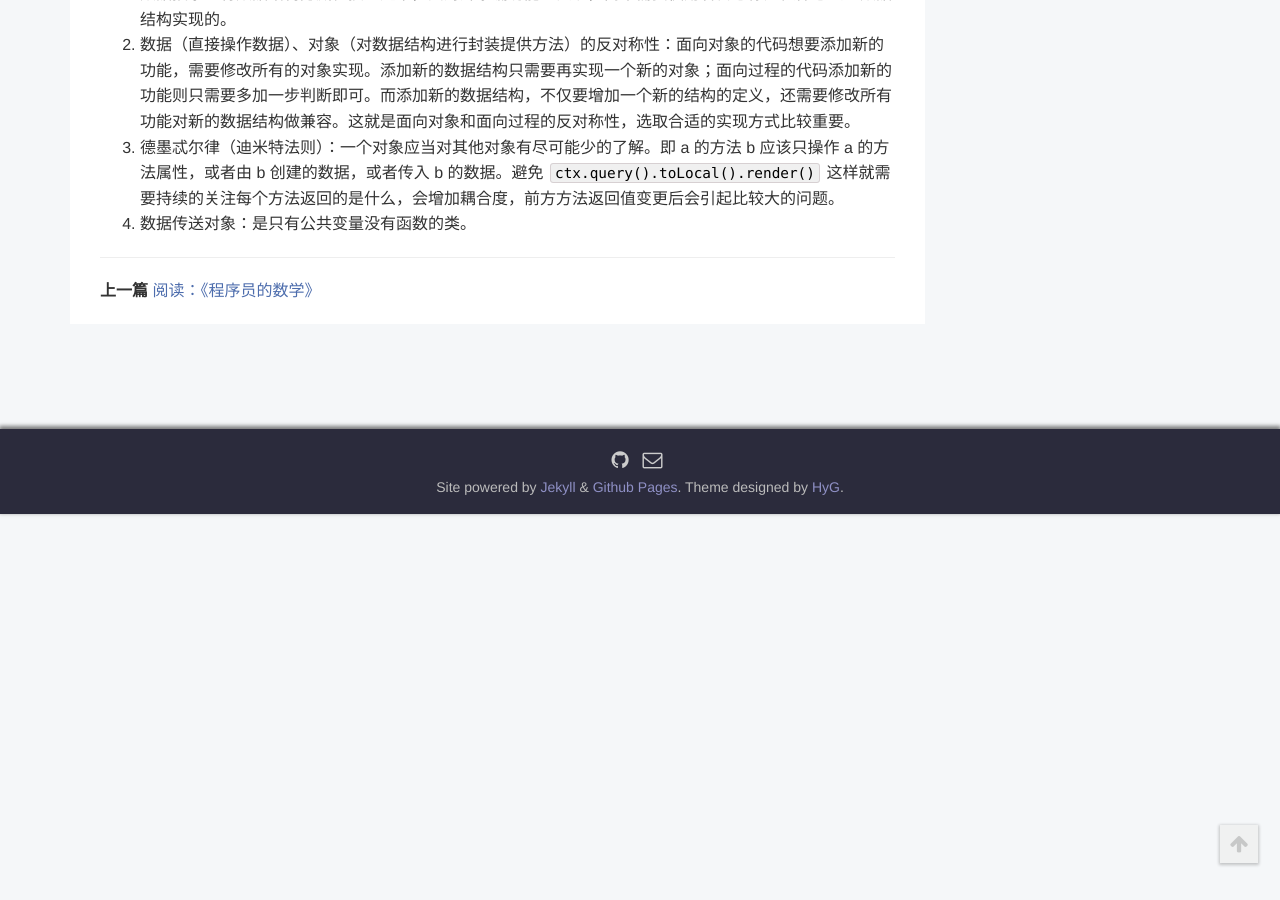
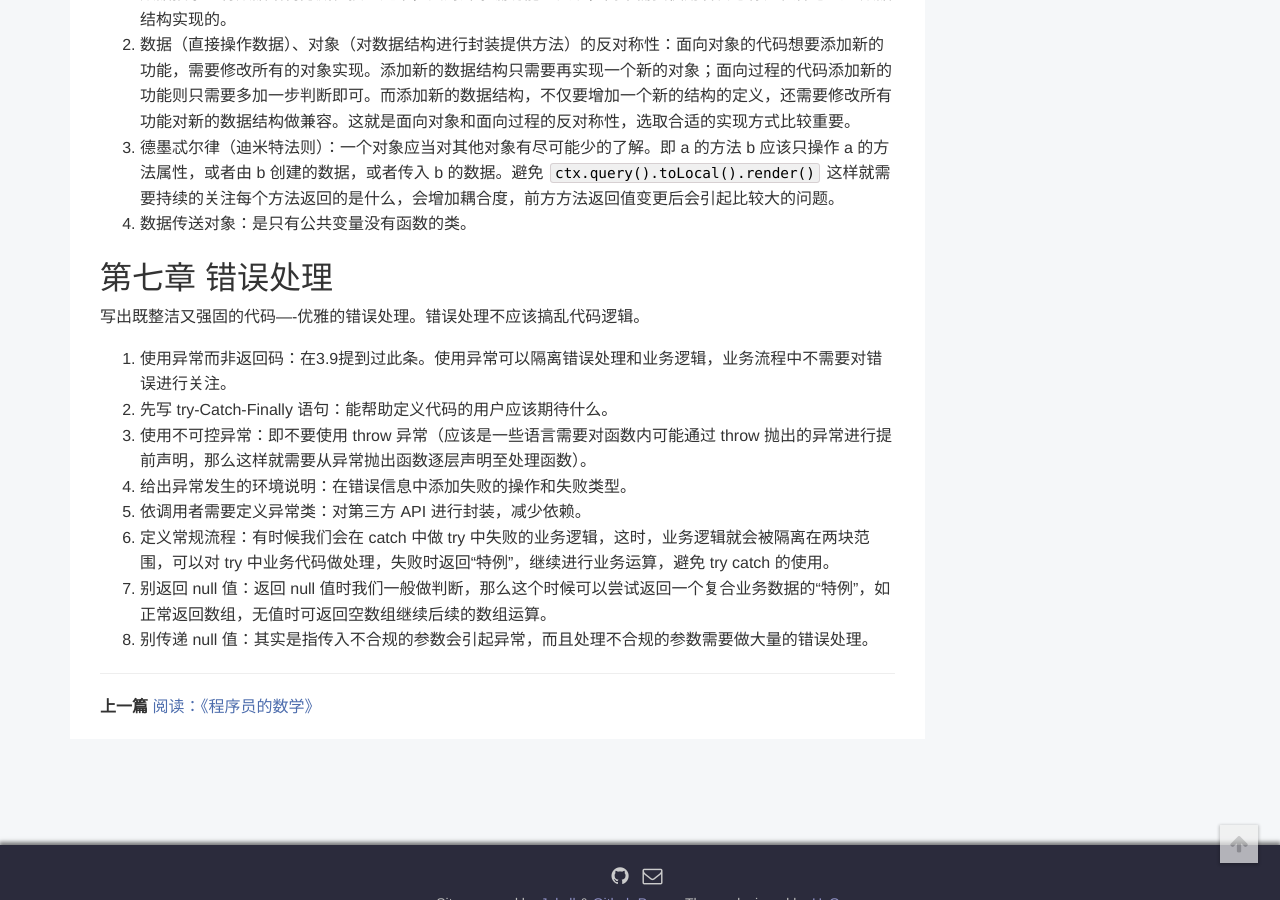
Before and after one commit to toBeTheLight/toBeTheLight.github.io, a Jekyll site: the page built from _posts/2018-09-24-《代码整洁之道》摘录.md, in a window 1280 px wide and 900 px high, scrolled down 3127 px. Built offline with Jekyll 4.4.1, drawn with Linux system fonts in a browser that asks for light colours; a style sheet for code colours, icons or effects is not loaded; before the commit the page ends 3641 px from its top, so only the background shows below that.

Commit message:
feat:第七章

```diff
--- a/_posts/2018-09-24-《代码整洁之道》摘录.md
+++ b/_posts/2018-09-24-《代码整洁之道》摘录.md
@@ -101,3 +101,16 @@ author: toBeTheLight
 3. 德墨忒尔律（迪米特法则）：一个对象应当对其他对象有尽可能少的了解。即
 a 的方法 b 应该只操作 a 的方法属性，或者由 b 创建的数据，或者传入 b 的数据。避免 `ctx.query().toLocal().render()` 这样就需要持续的关注每个方法返回的是什么，会增加耦合度，前方方法返回值变更后会引起比较大的问题。
 4. 数据传送对象：是只有公共变量没有函数的类。
+
+# 第七章 错误处理
+
+写出既整洁又强固的代码----优雅的错误处理。错误处理不应该搞乱代码逻辑。
+
+1. 使用异常而非返回码：在3.9提到过此条。使用异常可以隔离错误处理和业务逻辑，业务流程中不需要对错误进行关注。
+2. 先写 try-Catch-Finally 语句：能帮助定义代码的用户应该期待什么。
+3. 使用不可控异常：即不要使用 throw 异常（应该是一些语言需要对函数内可能通过 throw 抛出的异常进行提前声明，那么这样就需要从异常抛出函数逐层声明至处理函数）。
+4. 给出异常发生的环境说明：在错误信息中添加失败的操作和失败类型。
+5. 依调用者需要定义异常类：对第三方 API 进行封装，减少依赖。
+6. 定义常规流程：有时候我们会在 catch 中做 try 中失败的业务逻辑，这时，业务逻辑就会被隔离在两块范围，可以对 try 中业务代码做处理，失败时返回“特例”，继续进行业务运算，避免 try catch 的使用。
+7. 别返回 null 值：返回 null 值时我们一般做判断，那么这个时候可以尝试返回一个复合业务数据的“特例”，如正常返回数组，无值时可返回空数组继续后续的数组运算。
+8. 别传递 null 值：其实是指传入不合规的参数会引起异常，而且处理不合规的参数需要做大量的错误处理。
```
